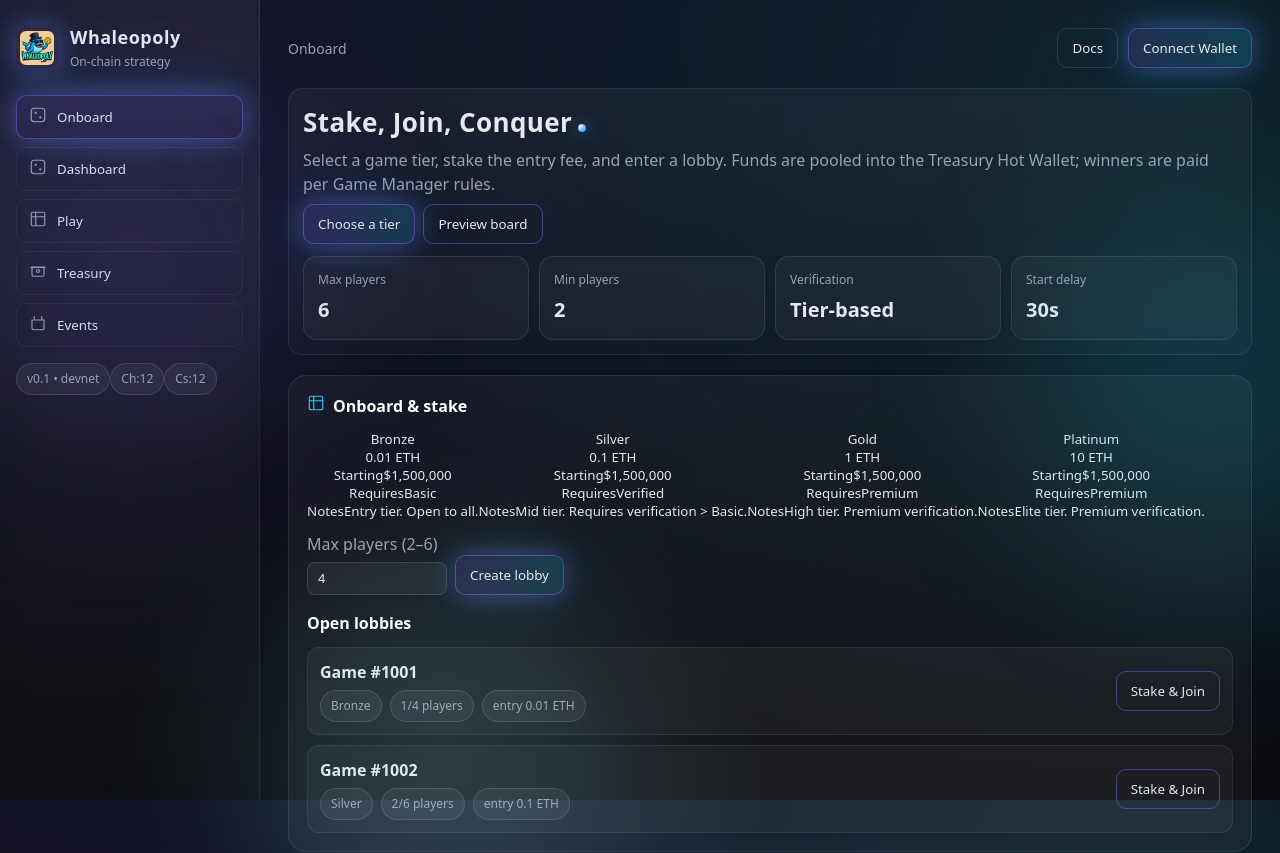
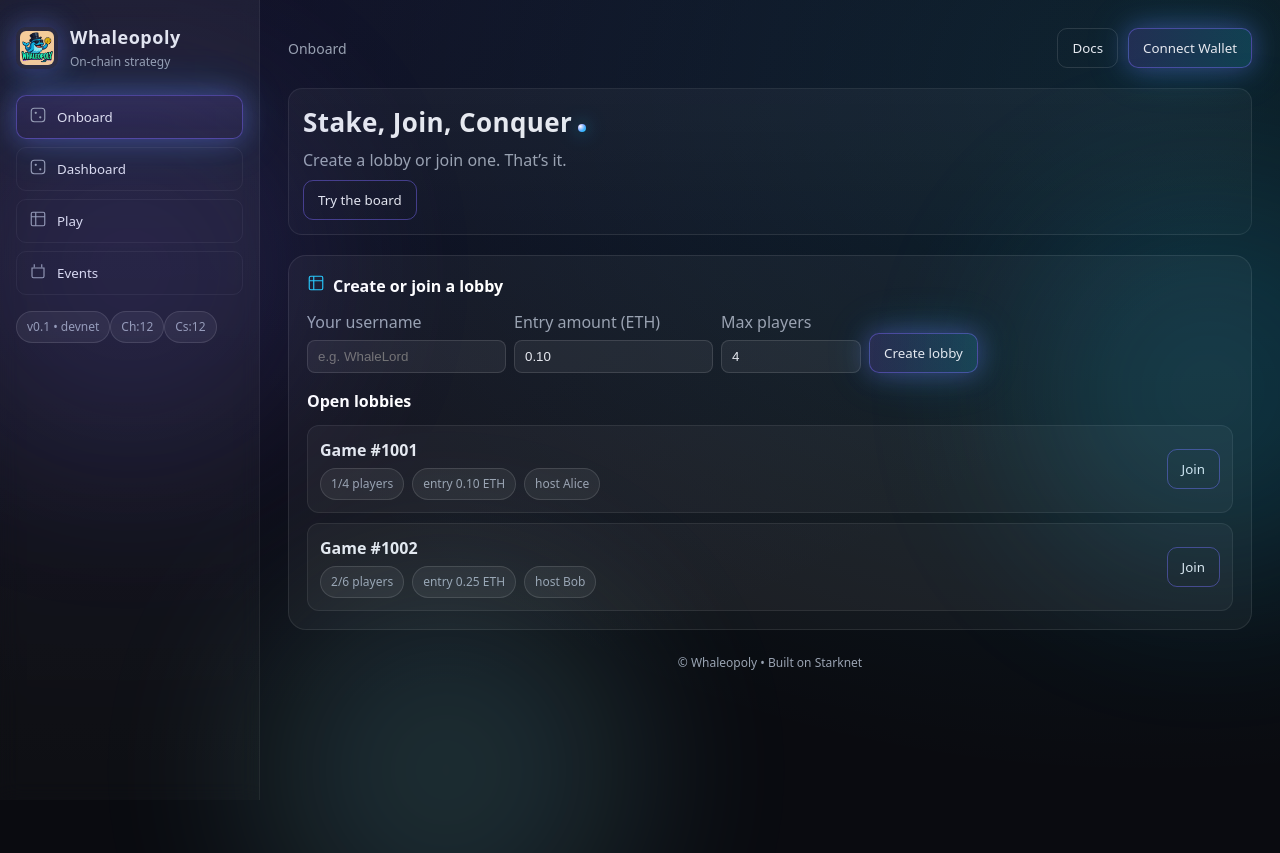
Before and after one commit to Antismart/whale-opoly, a React (Vite) app in the folder frontend/: page / in a window 1280 px wide. Shown: the top 853 px of the page. After the commit the page ends 800 px from the top, so only its background shows below. Built offline with nearby package versions, Linux system fonts and the light colour scheme.

Commit message:
feat(app): restore Dashboard, remove Treasury tab, simplify onboarding (username + entry ETH)

```diff
--- a/frontend/src/App.tsx
+++ b/frontend/src/App.tsx
@@ -12,14 +12,8 @@
   currentIdx: number
 }
 
-// New: Onboarding/Lobby types and game tiers (mirror of contract tiers)
-type Lobby = { gameId: number; tier: 'Bronze'|'Silver'|'Gold'|'Platinum'; maxPlayers: number; players: number }
-const TIERS: { id: Lobby['tier']; feeEth: string; feeWei: string; starting: number; requires: 'Basic'|'Verified'|'Premium'; desc: string }[] = [
-  { id: 'Bronze',   feeEth: '0.01', feeWei: '10000000000000000',    starting: 1500000, requires: 'Basic',   desc: 'Entry tier. Open to all.' },
-  { id: 'Silver',   feeEth: '0.1',  feeWei: '100000000000000000',   starting: 1500000, requires: 'Verified', desc: 'Mid tier. Requires verification > Basic.' },
-  { id: 'Gold',     feeEth: '1',    feeWei: '1000000000000000000',  starting: 1500000, requires: 'Premium', desc: 'High tier. Premium verification.' },
-  { id: 'Platinum', feeEth: '10',   feeWei: '10000000000000000000', starting: 1500000, requires: 'Premium', desc: 'Elite tier. Premium verification.' },
-]
+// Lobby type for simple onboarding (no tiers)
+type Lobby = { gameId: number; host: string; entryEth: string; maxPlayers: number; players: number }
 
 // --- Card system types ---
 type CardAction =
@@ -41,7 +35,7 @@
 
 function App() {
   // --- Core state ---
-  const [section, setSection] = useState<'onboard'|'dashboard'|'play'|'treasury'|'events'>('onboard')
+  const [section, setSection] = useState<'onboard'|'dashboard'|'play'|'events'>('onboard')
   const [game, setGame] = useState<GameState>({
     players: [
       { id: 'P1', name: 'Blue', color: '#4da3ff' },
@@ -64,8 +58,8 @@
   const [inJail, setInJail] = useState<Record<string, number>>({})
   const [lastRoll, setLastRoll] = useState(0)
   const [lobbies, setLobbies] = useState<Lobby[]>([
-    { gameId: 1001, tier: 'Bronze', maxPlayers: 4, players: 1 },
-    { gameId: 1002, tier: 'Silver', maxPlayers: 6, players: 2 },
+    { gameId: 1001, host: 'Alice', entryEth: '0.10', maxPlayers: 4, players: 1 },
+    { gameId: 1002, host: 'Bob', entryEth: '0.25', maxPlayers: 6, players: 2 },
   ])
   const [openCard, setOpenCard] = useState<Card | undefined>()
   const [chanceDeck, setChanceDeck] = useState<Card[]>(() => shuffle([
@@ -203,10 +197,6 @@
             <span className="icon" aria-hidden>{BoardIcon}</span>
             <span>Play</span>
           </button>
-          <button className={`navItem ${section==='treasury'?'active':''}`} onClick={()=>setSection('treasury')}>
-            <span className="icon" aria-hidden>{TreasuryIcon}</span>
-            <span>Treasury</span>
-          </button>
           <button className={`navItem ${section==='events'?'active':''}`} onClick={()=>setSection('events')}>
             <span className="icon" aria-hidden>{EventIcon}</span>
             <span>Events</span>
@@ -238,60 +228,106 @@
                   Stake, Join, Conquer
                   <span className="sparkle"/>
                 </h1>
-                <p>Select a game tier, stake the entry fee, and enter a lobby. Funds are pooled into the Treasury Hot Wallet; winners are paid per Game Manager rules.</p>
+                <p>Create a lobby or join one. That’s it.</p>
                 <div className="cta">
-                  <button className="btn glow" onClick={()=>{ /* focus tiers */ }}>Choose a tier</button>
-                  <button className="btn outline" onClick={()=>setSection('play')}>Preview board</button>
-                </div>
-              </div>
-              <div className="hero-cards">
-                <div className="statCard">
-                  <div className="statLabel">Max players</div>
-                  <div className="statValue">6</div>
-                </div>
-                <div className="statCard">
-                  <div className="statLabel">Min players</div>
-                  <div className="statValue">2</div>
-                </div>
-                <div className="statCard">
-                  <div className="statLabel">Verification</div>
-                  <div className="statValue">Tier‑based</div>
-                </div>
-                <div className="statCard">
-                  <div className="statLabel">Start delay</div>
-                  <div className="statValue">30s</div>
+                  <button className="btn outline" onClick={()=>setSection('play')}>Try the board</button>
                 </div>
               </div>
             </section>
 
             <OnboardPanel
               lobbies={lobbies}
-              onCreate={(tier,max)=>{
+              onCreate={(maxPlayers, host, entryEth)=>{
                 const id = Date.now()%100000
-                setLobbies(prev=>[{ gameId:id, tier, maxPlayers:max, players:1 }, ...prev])
-                log('good','Lobby created', `${tier} • max ${max} players • game_id ${id}`)
-                // Ref: IGameManager.create_game(tier, max_players) -> emits GameCreated, pools entry_fee
+                setLobbies(prev=>[{ gameId:id, host, entryEth, maxPlayers, players:1 }, ...prev])
+                log('good','Lobby created', `${host} • entry ${entryEth} ETH • max ${maxPlayers} • game_id ${id}`)
               }}
-              onJoin={(gameId,tier)=>{
-                // Ref: IGameManager.join_game(game_id) -> validates verification + stakes entry_fee -> PlayerJoined
-                log('good','Staked & joined', `${tier} • game_id ${gameId} (entry ${TIERS.find(t=>t.id===tier)?.feeEth} ETH)`)
+              onJoin={(gameId, username)=>{
+                log('good','Joined game', `${username} • game_id ${gameId}`)
                 setSection('play')
               }}
             />
 
-            <section className="panel">
+            {/* Removed verbose staking explainer to keep onboarding direct */}
+          </>
+        )}
+
+        {section==='dashboard' && (
+          <section className="panel twoCol">
+            <div className="col col-left">
               <div className="panelTitle">
-                <span className="icon" aria-hidden>{TreasuryIcon}</span>
-                How staking works
+                <span className="icon" aria-hidden>{BoardIcon}</span>
+                Dashboard overview
               </div>
-              <div className="tileDetails">
-                <div className="row"><span>Entry fees</span><span>Per GameTier (Bronze 0.01, Silver 0.1, Gold 1, Platinum 10 ETH)</span></div>
-                <div className="row"><span>Verification</span><span>Silver+ requires &gt; Basic; Gold/Platinum require Premium</span></div>
-                <div className="row"><span>Treasury</span><span>Entry fees credit the Hot Wallet; prize splits 60/25/10/3/2%</span></div>
-                <div className="row"><span>Start</span><span>Lobby starts when min players reached; 30s delay</span></div>
+              {(() => {
+                const ownedCount = Object.values(game.ownership).filter(Boolean).length
+                const housesBuilt = Object.values(game.houses).reduce((a, c) => a + (c || 0), 0)
+                const cashTotal = Object.values(game.balances).reduce((a, c) => a + (c || 0), 0)
+                return (
+                  <div className="statsGrid">
+                    <div className="stat"><div className="statLabel">Open lobbies</div><div className="statValue">{lobbies.length}</div></div>
+                    <div className="stat"><div className="statLabel">Players</div><div className="statValue">{game.players.length}</div></div>
+                    <div className="stat"><div className="statLabel">Owned tiles</div><div className="statValue">{ownedCount}</div></div>
+                    <div className="stat"><div className="statLabel">Houses built</div><div className="statValue">{housesBuilt}</div></div>
+                    <div className="stat"><div className="statLabel">Cash total</div><div className="statValue">${cashTotal}</div></div>
+                    <div className="stat"><div className="statLabel">Cards left</div><div className="statValue">Ch {chanceRemaining} • Cs {chestRemaining}</div></div>
+                  </div>
+                )
+              })()}
+
+              <div className="panelTitle" style={{ marginTop: 16 }}>
+                <span className="icon" aria-hidden>{EventIcon}</span>
+                Open lobbies
               </div>
-            </section>
-          </>
+              <div className="lobbies">
+                {lobbies.length===0 && <div className="muted">No open lobbies yet.</div>}
+                {lobbies.slice(0,3).map(l => (
+                  <div key={l.gameId} className="lobbyRow">
+                    <div className="lobbyMain">
+                      <div className="lobbyTitle">Game #{l.gameId}</div>
+                      <div className="lobbyMeta">
+                        <span className="chip">{l.players}/{l.maxPlayers} players</span>
+                        <span className="chip">entry {l.entryEth} ETH</span>
+                        <span className="chip">host {l.host}</span>
+                      </div>
+                    </div>
+                    <div className="lobbyActions">
+                      <button className="btn outline" onClick={()=>setSection('onboard')}>Open Onboard</button>
+                    </div>
+                  </div>
+                ))}
+              </div>
+            </div>
+            <div className="col col-right">
+              <div className="panelTitle">
+                <span className="icon" aria-hidden>{EventIcon}</span>
+                Recent activity
+              </div>
+              <div className="feed">
+                {feed.slice(0,5).map((f, idx) => (
+                  <div key={idx} className={`feedItem ${f.kind}`}>
+                    <div className="feedHeader">
+                      <span className="dot"/>
+                      <span className="feedTitle">{f.title}</span>
+                      <span className="time">{f.time}</span>
+                    </div>
+                    <div className="feedBody">{f.body}</div>
+                  </div>
+                ))}
+                {feed.length===0 && <div className="muted">No activity yet.</div>}
+              </div>
+
+              <div className="panelTitle" style={{ marginTop: 16 }}>
+                <span className="icon" aria-hidden>{EventIcon}</span>
+                Current game players
+              </div>
+              <PlayersPanel players={game.players} balances={game.balances} positions={game.positions} currentIdx={game.currentIdx} />
+
+              <div className="btnRow" style={{ marginTop: 12 }}>
+                <button className="btn glow" onClick={()=>setSection('play')}>Go to board</button>
+              </div>
+            </div>
+          </section>
         )}
 
         {section==='play' && (
@@ -372,32 +408,7 @@
           </section>
         )}
 
-        {section==='treasury' && (
-          <section className="panel">
-            <div className="panelTitle">
-              <span className="icon" aria-hidden>{TreasuryIcon}</span>
-              Treasury multisig queue
-            </div>
-            <div className="queue">
-              {mockQueue.map((q, idx) => (
-                <div key={idx} className="queueItem">
-                  <div className="qMain">
-                    <div className="qTitle">{q.title}</div>
-                    <div className="qMeta">
-                      <span className="chip">{q.amount} STRK</span>
-                      <span className="chip">{q.approvals}/{q.threshold} approvals</span>
-                      <span className="chip warn">expires {q.expires}</span>
-                    </div>
-                  </div>
-                  <div className="qActions">
-                    <button className="btn small outline">Details</button>
-                    <button className="btn small glow">Approve</button>
-                  </div>
-                </div>
-              ))}
-            </div>
-          </section>
-        )}
+  {/* Treasury UI removed */}
 
         {/* ...existing code for other sections (events/dashboard) can be added similarly ... */}
 
@@ -492,15 +503,17 @@
   function tileStyle(id: number, side: 'bottom'|'left'|'top'|'right', baseRow: number, baseCol: number) {
     const isCorner = id === 0 || id === 10 || id === 20 || id === 30
     if (isCorner) {
-      if (id === 0) return { gridRow: '10 / span 2', gridColumn: '10 / span 2' } as React.CSSProperties
-      if (id === 10) return { gridRow: '10 / span 2', gridColumn: '1 / span 2' } as React.CSSProperties
-      if (id === 20) return { gridRow: '1 / span 2', gridColumn: '1 / span 2' } as React.CSSProperties
-      return { gridRow: '1 / span 2', gridColumn: '10 / span 2' } as React.CSSProperties
+      // Use single-cell corners to avoid any crossing with side tiles
+      if (id === 0) return { gridRow: 11, gridColumn: 11 } as React.CSSProperties
+      if (id === 10) return { gridRow: 11, gridColumn: 1 } as React.CSSProperties
+      if (id === 20) return { gridRow: 1, gridColumn: 1 } as React.CSSProperties
+      return { gridRow: 1, gridColumn: 11 } as React.CSSProperties
     }
-    if (side === 'bottom') return { gridRow: '10 / span 2', gridColumn: baseCol } as React.CSSProperties
-    if (side === 'top') return { gridRow: '1 / span 2', gridColumn: baseCol } as React.CSSProperties
-    if (side === 'left') return { gridRow: baseRow, gridColumn: '1 / span 2' } as React.CSSProperties
-    return { gridRow: baseRow, gridColumn: '10 / span 2' } as React.CSSProperties
+    // Place sides on outermost single row/column
+    if (side === 'bottom') return { gridRow: 11, gridColumn: baseCol } as React.CSSProperties
+    if (side === 'top') return { gridRow: 1, gridColumn: baseCol } as React.CSSProperties
+    if (side === 'left') return { gridRow: baseRow, gridColumn: 1 } as React.CSSProperties
+    return { gridRow: baseRow, gridColumn: 11 } as React.CSSProperties
   }
 
   return (
@@ -510,13 +523,22 @@
           const { row, col, side } = toGrid(t.id)
           const isCorner = t.id === 0 || t.id === 10 || t.id === 20 || t.id === 30
           const isMort = !!(mortgages && mortgages[t.id])
-          const classNames = ['monoTile', side, isCorner ? 'corner' : '', selected===t.id?'selected':'', isMort?'mortgaged':''].filter(Boolean).join(' ')
+          const classNames = ['monoTile', side, isCorner ? 'corner' : '', selected===t.id?'selected':'', isMort?'mortgaged':'', `kind-${t.kind}`].filter(Boolean).join(' ')
           const style = tileStyle(t.id, side, row, col)
           const ownerId = ownership[t.id]
           const tileHouses = houses[t.id] || 0
           const tilePlayers = players.filter(p => positions[p.id] === t.id)
           return (
-            <button key={t.id} className={classNames} style={style} onClick={() => onSelect(t.id)}>
+            <button
+              key={t.id}
+              className={classNames}
+              style={style}
+              onClick={() => onSelect(t.id)}
+              data-id={t.id}
+              data-corner={isCorner ? t.label : undefined}
+              data-side={side}
+              data-kind={t.kind}
+            >
               {t.color && <span className="colorBar" style={{ background: t.color }} />}
               <span className="index">{t.id}</span>
               <span className="label">{t.label}</span>
@@ -570,10 +592,7 @@
   return { row: i - 29, col: 11, side: 'right' }
 }
 
-const mockQueue = [
-  { title: 'Research grant payout', amount: 4200, approvals: 2, threshold: 3, expires: 'in 3h' },
-  { title: 'Emergency liquidity', amount: 15000, approvals: 1, threshold: 4, expires: 'in 12h' },
-]
+// Treasury mock queue removed
 
 const DiceIcon = (
   <svg width="18" height="18" viewBox="0 0 24 24" fill="none" xmlns="http://www.w3.org/2000/svg">
@@ -590,13 +609,7 @@
   </svg>
 )
 
-const TreasuryIcon = (
-  <svg width="18" height="18" viewBox="0 0 24 24" fill="none" xmlns="http://www.w3.org/2000/svg">
-    <path d="M4 7h16v10a2 2 0 0 1-2 2H6a2 2 0 0 1-2-2V7Z" stroke="currentColor" strokeWidth="1.5"/>
-    <path d="M2 7h20" stroke="currentColor" strokeWidth="1.5"/>
-    <circle cx="12" cy="12" r="2" stroke="currentColor" strokeWidth="1.5"/>
-  </svg>
-)
+// Treasury icon removed
 
 const EventIcon = (
   <svg width="18" height="18" viewBox="0 0 24 24" fill="none" xmlns="http://www.w3.org/2000/svg">
@@ -681,36 +694,30 @@
   )
 }
 
-function OnboardPanel({ lobbies, onCreate, onJoin }:{ lobbies: Lobby[]; onCreate: (tier: Lobby['tier'], maxPlayers: number)=>void; onJoin: (gameId: number, tier: Lobby['tier'])=>void }) {
-  const [tier, setTier] = useState<Lobby['tier']>('Bronze')
+function OnboardPanel({ lobbies, onCreate, onJoin }:{ lobbies: Lobby[]; onCreate: (maxPlayers: number, host: string, entryEth: string)=>void; onJoin: (gameId: number, username: string)=>void }) {
   const [maxPlayers, setMaxPlayers] = useState(4)
+  const [username, setUsername] = useState('')
+  const [entryEth, setEntryEth] = useState('0.10')
   return (
     <section className="panel">
       <div className="panelTitle">
         <span className="icon" aria-hidden>{BoardIcon}</span>
-        Onboard & stake
-      </div>
-      <div className="tiersGrid">
-        {TIERS.map(t => (
-          <button key={t.id} className={`tierCard ${tier===t.id?'active':''}`} onClick={()=>setTier(t.id)}>
-            <div className="tierHeader">
-              <div className="tierName">{t.id}</div>
-              <div className="tierFee">{t.feeEth} ETH</div>
-            </div>
-            <div className="tierBody">
-              <div className="row"><span>Starting</span><span>${t.starting.toLocaleString()}</span></div>
-              <div className="row"><span>Requires</span><span>{t.requires}</span></div>
-              <div className="row"><span>Notes</span><span>{t.desc}</span></div>
-            </div>
-          </button>
-        ))}
+    Create or join a lobby
       </div>
       <div className="onboardActions">
         <label className="field">
-          <span>Max players (2–6)</span>
+          <span>Your username</span>
+          <input type="text" placeholder="e.g. WhaleLord" value={username} onChange={(e)=>setUsername(e.target.value)} />
+        </label>
+        <label className="field">
+          <span>Entry amount (ETH)</span>
+          <input type="number" min={0} step={0.01} value={entryEth} onChange={(e)=>setEntryEth(e.target.value)} />
+        </label>
+        <label className="field">
+      <span>Max players</span>
           <input type="number" min={2} max={6} value={maxPlayers} onChange={(e)=>setMaxPlayers(Math.max(2, Math.min(6, Number(e.target.value)||4)))} />
         </label>
-        <button className="btn glow" onClick={()=>onCreate(tier, maxPlayers)}>Create lobby</button>
+        <button className="btn glow" disabled={!username || Number(entryEth)<=0} onClick={()=>onCreate(maxPlayers, username.trim(), entryEth)}>Create lobby</button>
       </div>
       <div className="panelTitle" style={{marginTop:16}}>Open lobbies</div>
       <div className="lobbies">
@@ -720,13 +727,13 @@
             <div className="lobbyMain">
               <div className="lobbyTitle">Game #{l.gameId}</div>
               <div className="lobbyMeta">
-                <span className="chip">{l.tier}</span>
                 <span className="chip">{l.players}/{l.maxPlayers} players</span>
-                <span className="chip">entry {TIERS.find(t=>t.id===l.tier)?.feeEth} ETH</span>
+                <span className="chip">entry {l.entryEth} ETH</span>
+                <span className="chip">host {l.host}</span>
               </div>
             </div>
             <div className="lobbyActions">
-              <button className="btn outline" onClick={()=>onJoin(l.gameId, l.tier)}>Stake & Join</button>
+              <button className="btn outline" disabled={!username} onClick={()=>onJoin(l.gameId, username.trim())}>Join</button>
             </div>
           </div>
         ))}
```
